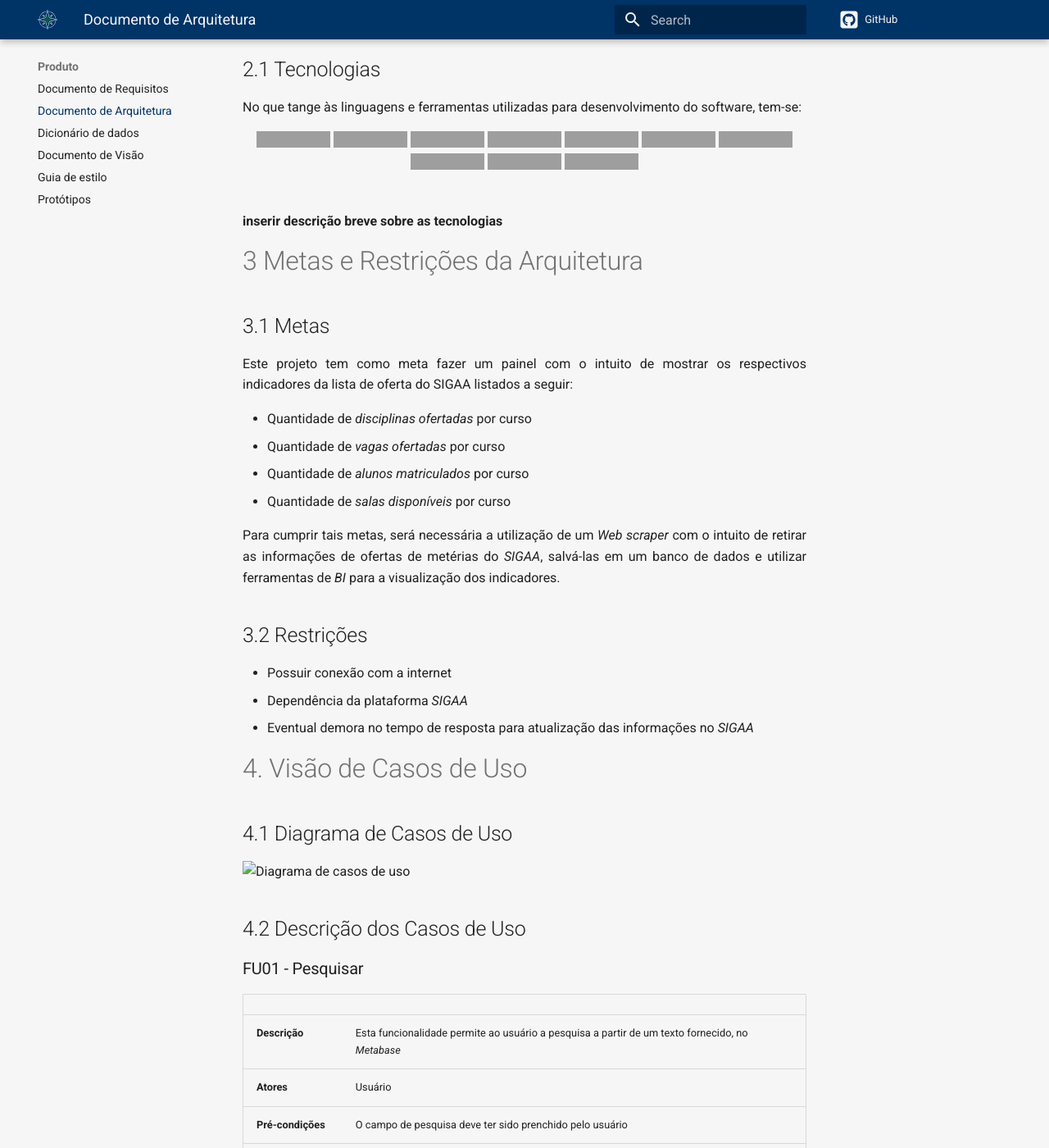
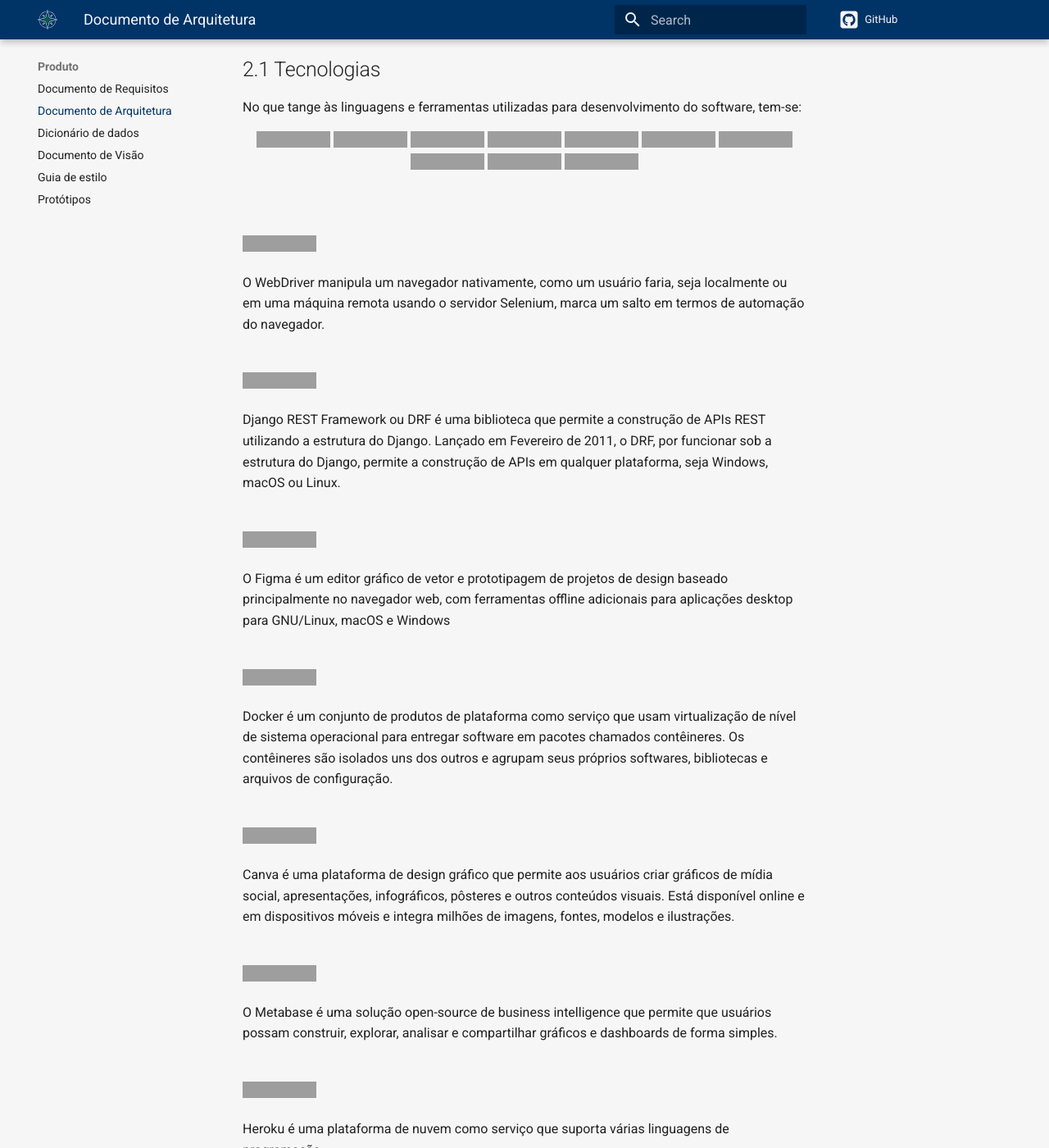
Before and after one commit to fga-eps-mds/2021.2-INDICAA-Wiki, an MkDocs documentation site: the page built from docs/documentacao/documento_de_arquitetura.md, in a window 1280 px wide and 1400 px high, scrolled down 3682 px. Shown: the whole window at 82% size. Built offline with MkDocs 1.6.1 and Material for MkDocs 9.7.7, drawn with Linux system fonts in a browser that asks for light colours; comment, search, counter and statistics services are not loaded; some of the changed text lies outside the part shown; grey boxes are pictures that could not be loaded.

Commit message:
:pencil: (fga-eps-mds/2021.2-INDICAA#136) adição da descrição das tecnologias

```diff
--- a/docs/documentacao/documento_de_arquitetura.md
+++ b/docs/documentacao/documento_de_arquitetura.md
@@ -8,7 +8,7 @@
 |01/02/2022|0.4|Definição do Escopo do Projeto|Guilherme|
 |01/02/2022|0.5|Definição de Metas da Arquitetura|Thiago O. e Pedro|
 |07/02/2022|0.6|Adição do tópico de visão geral do projeto|João Paulo|
-|15/02/2022|0.7|Adição dos tópicos faltantes: Visão de Casos de Uso, Visão Lógica, Tamanho e Desempenho. Tópicos 3 e 4 alimentados com novas informações. Pequenos erros corrigidos.|João Paulo|
+|15/02/2022|0.7|Adição dos tópicos faltantes: Visão de casos de uso, Visão Lógica, Tamanho e Desempenho. Tópicos 3 e 4 alimentados com novas informações. Pequenos erros corrigidos.|João Paulo|
 |02/03/2022|0.8|Adição do diagrama de pacotes | Guilherme Barbosa e Gabriel Mariano|
 |03/03/2022|0.9|Adição do diagrama de casos de uso | Guilherme Santos|
 |05/03/2022|0.9.1| Revisão geral dos documentos do projeto | Adne Moretti e Matheus Pimentel Leal
@@ -42,14 +42,14 @@
 
 ## 1.4 Visão Geral
 
-Este documento está dividido em 6 grandes tópicos com subdivisões e tem como objetivo final detalhar as características arquiteturais do projeto, bem como seus requisitos e motivações. Os tópicos podem ser encontrados a seguir:
+Este documento está dividido em 6 grandes tópicos com subdivisões e tem como objetivo final detalhar as características arquiteturais do projeto, bem como seus requisitos e motivações. Os tópicos e a seção de referências podem ser encontrados a seguir:
 
 | |Tópico |Descrição |
 |-|-|-|
 |**1**|**Introdução**| Fornece ao leitor uma visão geral do conteúdo abordado no documento
 |**2**|**Representação Arquitetural**| Detalha a arquitetura utilizada no projeto e como ela está organizada
 |**3**|**Metas e Restrições da Arquitetura**| Descreve os objetivos do projeto, bem como suas restrições, do ponto de vista arquitetural
-|**4**|**Visão dos Casos de Uso**| Descreve as partes significativas do ponto de vista da arquitetura do modelo de casos de uso
+|**4**|**Visão dos casos de uso**| Descreve as partes significativas do ponto de vista da arquitetura do modelo de casos de uso
 |**5**|**Visão Lógica**| Descreve as partes significativas do ponto de vista da arquitetura do modelo de design
 |**6**|**Desempenho e Qualidade**| Descreve as características de desempenho do Software, bem como as restrições estabelecidas e possíveis falhas
 |**7**|**Referências**| Fornece ao leitor uma visão geral das referência utilizadas durante a criação deste documento
@@ -70,7 +70,35 @@
     <img src="https://img.shields.io/badge/Selenium-43B02A?style=for-the-badge&logo=Selenium&logoColor=white"> <img src="https://img.shields.io/badge/django%20rest-ff1709?style=for-the-badge&logo=django&logoColor=white"> <img src="https://img.shields.io/badge/Figma-F24E1E?style=for-the-badge&logo=figma&logoColor=white"> <img src="https://img.shields.io/badge/Docker-2CA5E0?style=for-the-badge&logo=docker&logoColor=white"> <img src="https://img.shields.io/badge/Canva-%2300C4CC.svg?&style=for-the-badge&logo=Canva&logoColor=white"> <img src="https://img.shields.io/badge/Metabase-509EE3?style=for-the-badge&logo=metabase&logoColor=fff"> <img src="https://img.shields.io/badge/Heroku-430098?style=for-the-badge&logo=heroku&logoColor=white"> <img src="https://img.shields.io/badge/PostgreSQL-316192?style=for-the-badge&logo=postgresql&logoColor=white"> <img src="https://img.shields.io/badge/Python-FFD43B?style=for-the-badge&logo=python&logoColor=blue"> <img src="https://img.shields.io/badge/Discord-5865F2?style=for-the-badge&logo=discord&logoColor=white"><br/><br/>
 </div>
 
-<strong>inserir descrição breve sobre as tecnologias</strong>
+## <img src="https://img.shields.io/badge/Selenium-43B02A?style=for-the-badge&logo=Selenium&logoColor=white">
+O WebDriver manipula um navegador nativamente, como um usuário faria, seja localmente ou em uma máquina remota usando o servidor Selenium, marca um salto em termos de automação do navegador.
+
+## <img src="https://img.shields.io/badge/django%20rest-ff1709?style=for-the-badge&logo=django&logoColor=white">
+Django REST Framework ou DRF é uma biblioteca que permite a construção de APIs REST utilizando a estrutura do Django. Lançado em Fevereiro de 2011, o DRF, por funcionar sob a estrutura do Django, permite a construção de APIs em qualquer plataforma, seja Windows, macOS ou Linux.
+
+## <img src="https://img.shields.io/badge/Figma-F24E1E?style=for-the-badge&logo=figma&logoColor=white">
+O Figma é um editor gráfico de vetor e prototipagem de projetos de design baseado principalmente no navegador web, com ferramentas offline adicionais para aplicações desktop para GNU/Linux, macOS e Windows
+
+## <img src="https://img.shields.io/badge/Docker-2CA5E0?style=for-the-badge&logo=docker&logoColor=white">
+Docker é um conjunto de produtos de plataforma como serviço que usam virtualização de nível de sistema operacional para entregar software em pacotes chamados contêineres. Os contêineres são isolados uns dos outros e agrupam seus próprios softwares, bibliotecas e arquivos de configuração.
+
+## <img src="https://img.shields.io/badge/Canva-%2300C4CC.svg?&style=for-the-badge&logo=Canva&logoColor=white">
+Canva é uma plataforma de design gráfico que permite aos usuários criar gráficos de mídia social, apresentações, infográficos, pôsteres e outros conteúdos visuais. Está disponível online e em dispositivos móveis e integra milhões de imagens, fontes, modelos e ilustrações.
+
+## <img src="https://img.shields.io/badge/Metabase-509EE3?style=for-the-badge&logo=metabase&logoColor=fff">
+O Metabase é uma solução open-source de business intelligence  que permite que usuários possam construir, explorar, analisar e compartilhar gráficos e dashboards de forma simples.
+
+## <img src="https://img.shields.io/badge/Heroku-430098?style=for-the-badge&logo=heroku&logoColor=white">
+Heroku é uma plataforma de nuvem como serviço que suporta várias linguagens de programação.
+
+## <img src="https://img.shields.io/badge/PostgreSQL-316192?style=for-the-badge&logo=postgresql&logoColor=white">
+PostgreSQL é um sistema gerenciador de banco de dados objeto relacional, desenvolvido como projeto de código aberto.
+
+## <img src="https://img.shields.io/badge/Python-FFD43B?style=for-the-badge&logo=python&logoColor=blue">
+Python é uma linguagem de programação de alto nível, interpretada de script, imperativa, orientada a objetos, funcional, de tipagem dinâmica e forte.
+
+## <img src="https://img.shields.io/badge/Discord-5865F2?style=for-the-badge&logo=discord&logoColor=white">
+Discord é um aplicativo de voz sobre IP proprietário e gratuito, projetado inicialmente para comunidades de jogos.
 
 # 3 Metas e Restrições da Arquitetura
 ## 3.1 Metas
@@ -90,13 +118,13 @@
 - Dependência da plataforma <i>SIGAA</i>
 - Eventual demora no tempo de resposta para atualização das informações no <i>SIGAA</i>
 
-# 4. Visão de Casos de Uso
+# 4. Visão de casos de uso
 
-## 4.1 Diagrama de Casos de Uso
+## 4.1 Diagrama de casos de uso
 
 ![Diagrama de casos de uso](../assets/imagens/diagrama_casos_de_uso.png)
 
-## 4.2 Descrição dos Casos de Uso
+## 4.2 Descrição dos casos de uso
 
 ### FU01 - Pesquisar
 |||
```
